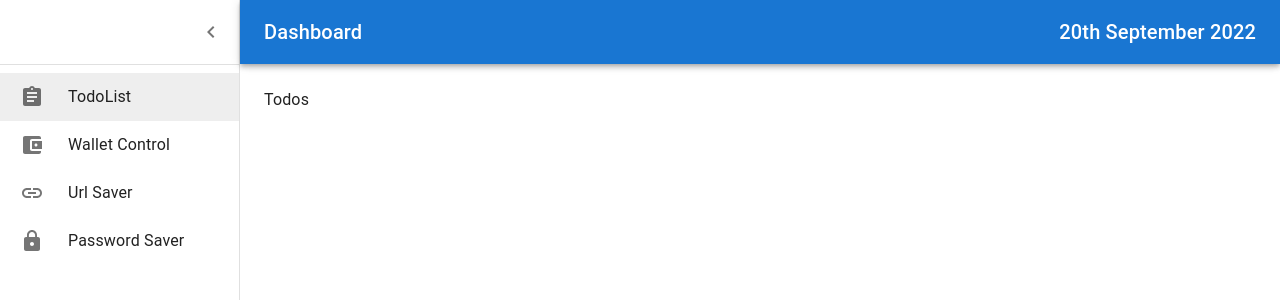
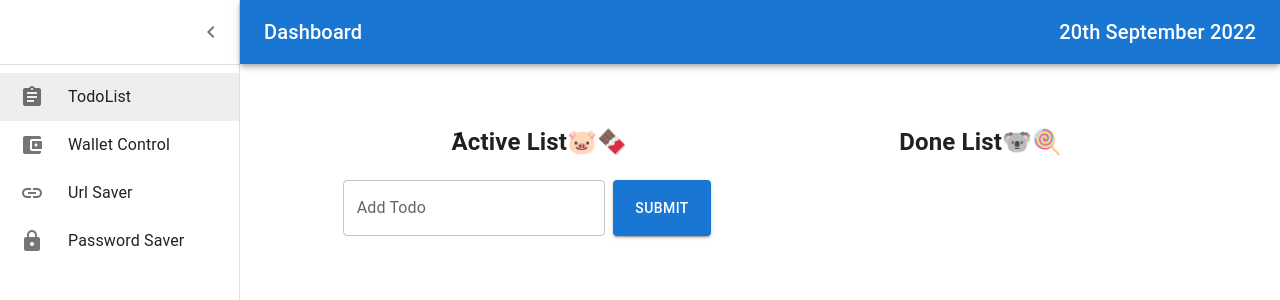
Before and after one commit to shayan0v0n/dashboard, a React (Create React App) app: page / in a window 1280 px wide. Shown: the top 300 px of the page. Built offline with nearby package versions, Linux system fonts and the light colour scheme.

Commit message:
feat: :building_construction: Develop Todo Part

```diff
--- /dev/null
+++ b/src/Components/ActiveListCard.tsx
@@ -0,0 +1,26 @@
+import { Card, Typography } from "@mui/material"
+import DeleteIcon from '@mui/icons-material/Delete';
+import CheckBoxIcon from '@mui/icons-material/CheckBox';
+
+interface activeListProps {
+    children?: JSX.Element,
+    deleteActiveListTodo?: any,
+    currentTodo?: string,
+    AddActiveListTodo?: any
+}
+
+const ActiveListCard = (props: activeListProps): JSX.Element => {
+  const {children, deleteActiveListTodo, currentTodo, AddActiveListTodo} = props
+
+  return (
+    <Card sx={{ margin: '1rem', padding: '.8rem', display: "flex", justifyContent: 'space-between' }}>
+        <Typography fontWeight="bold" sx={{ flexFlow: 1}}>{children}</Typography>
+        <div>
+          <DeleteIcon color="error" sx={{ margin: '0 .3rem', cursor: 'pointer' }} onClick={() => deleteActiveListTodo(currentTodo)} />
+          <CheckBoxIcon color="success" sx={{ margin: '0 .3rem', cursor: 'pointer' }} onClick={() => AddActiveListTodo(currentTodo)} />
+        </div>
+    </Card>
+  )
+}
+
+export default ActiveListCard
--- /dev/null
+++ b/src/Components/DoneListCard.tsx
@@ -0,0 +1,26 @@
+import { Card, Typography } from "@mui/material"
+import DeleteIcon from '@mui/icons-material/Delete';
+import KeyboardReturnIcon from '@mui/icons-material/KeyboardReturn';
+
+interface DoneListProps {
+    children?: JSX.Element,
+    currentTodo?: string,
+    returnDoneList?: any,
+    deleteDoneList?: any
+}
+
+const DoneListCard = (props: DoneListProps): JSX.Element => {
+    const {children, returnDoneList, currentTodo, deleteDoneList} = props
+
+  return (
+    <Card sx={{ margin: '1rem', padding: '.8rem', display: "flex", justifyContent: 'space-between' }}>
+        <Typography fontWeight="bold" sx={{ flexFlow: 1}}>{children}</Typography>
+        <div>
+          <DeleteIcon color="error" sx={{ margin: '0 .3rem', cursor: 'pointer' }} onClick={() => deleteDoneList(currentTodo)}/>
+          <KeyboardReturnIcon color="success" sx={{ margin: '0 .3rem', cursor: 'pointer' }} onClick={() => returnDoneList(currentTodo)} />
+        </div>
+    </Card>
+  )
+}
+
+export default DoneListCard
--- a/src/Containers/Todos.tsx
+++ b/src/Containers/Todos.tsx
@@ -1,7 +1,131 @@
-import React from 'react'
+import { Button, Grid, TextField } from '@mui/material'
+import { Container } from '@mui/system'
+import { useState } from 'react'
+import ActiveListCard from '../Components/ActiveListCard';
+import DoneListCard from '../Components/DoneListCard';
 
 export const Todos = () => {
+  const [ addTodo, setAddTodo ] = useState('');
+  const currentStorage: any = localStorage.getItem("dashboard")
+  const currentStorageJSON = JSON.parse(currentStorage);
+  const [currentActiveList, setCurrentActiveList]: any[] = useState(currentStorageJSON.todos.activeList)
+  const [currentDoneList, setCurrentDoneList]: any[] = useState(currentStorageJSON.todos.doneList)
+
+  const setAddTodoHandler = (todo: string): void => {
+    if (todo.trim().length == 0) return
+    const updateStorage: any[] = {
+      ...currentStorageJSON,
+      todos: {
+        ...currentStorageJSON.todos,
+        activeList: [...currentStorageJSON.todos.activeList, todo]
+      }
+    }
+    setCurrentActiveList([...currentStorageJSON.todos.activeList, todo])
+    localStorage.setItem('dashboard', JSON.stringify(updateStorage));
+
+    setAddTodo('')
+  }
+
+  const deleteActiveListTodoHandler = (todo: string) => {
+    const filteredActiveList = currentActiveList.filter((item: string) => {
+      return item !== todo
+    })
+
+    const updateStorage: any[] = {
+      ...currentStorageJSON,
+      todos: {
+        ...currentStorageJSON.todos,
+        activeList: filteredActiveList
+      }
+    }
+
+    setCurrentActiveList(filteredActiveList)
+    localStorage.setItem('dashboard', JSON.stringify(updateStorage));
+  }
+
+  const AddActiveListTodoHandler = (todo: string) => {
+    const filteredActiveList = currentActiveList.filter((item: string) => {
+      return item !== todo
+    })
+
+    const updateStorage: any[] = {
+      ...currentStorageJSON,
+      todos: {
+        activeList: filteredActiveList,
+        doneList: [...currentStorageJSON.todos.doneList, todo]
+      }
+    }
+
+    setCurrentActiveList(filteredActiveList)
+    setCurrentDoneList([...currentStorageJSON.todos.doneList, todo])
+    localStorage.setItem('dashboard', JSON.stringify(updateStorage));
+  }
+
+  const returnDoneListHandler = (todo: string) => {
+    const filteredDoneList = currentDoneList.filter((item: string) => {
+      return item !== todo
+    })
+
+    const updateStorage: any[] = {
+      ...currentStorageJSON,
+      todos: {
+        doneList: filteredDoneList,
+        activeList: [...currentStorageJSON.todos.activeList, todo]
+      }
+    }
+
+    setCurrentActiveList([...currentStorageJSON.todos.activeList, todo])
+    setCurrentDoneList(filteredDoneList)
+    localStorage.setItem('dashboard', JSON.stringify(updateStorage));
+  }
+
+  const deleteDoneListHandler = (todo: string) => {
+    const filteredDoneList = currentDoneList.filter((item: string) => {
+      return item !== todo
+    })
+
+    const updateStorage: any[] = {
+      ...currentStorageJSON,
+      todos: {
+        ...currentStorageJSON.todos,
+        doneList: filteredDoneList
+      }
+    }
+
+    setCurrentDoneList(filteredDoneList)
+    localStorage.setItem('dashboard', JSON.stringify(updateStorage));
+  }
+
   return (
-    <div>Todos</div>
+    <main>
+        <Container>
+      <Grid container gap={2} justifyContent="center">
+        <Grid item xs={12} md={5} margin="1rem" textAlign="center">
+          <h2>َActive List🐷🍫</h2>
+          { currentActiveList.map((todo: string, index: number) => (
+            <ActiveListCard key={index} currentTodo={todo} deleteActiveListTodo={deleteActiveListTodoHandler} AddActiveListTodo={AddActiveListTodoHandler}>
+              <>{todo}</>
+            </ActiveListCard>
+          )) }
+          <Grid container gap={1}>
+            <Grid item xs={8}>
+              <TextField id="filled-basic" label="Add Todo" variant="outlined" value={addTodo} onChange={(e) => setAddTodo(e.target.value)} fullWidth/>
+            </Grid>
+            <Grid item xs={3}>
+              <Button variant='contained' color='primary' fullWidth sx={{ height: '100%' }} onClick={() => setAddTodoHandler(addTodo)}>Submit</Button>
+            </Grid>
+          </Grid>
+        </Grid>
+        <Grid item xs={12} md={5} margin="1rem" textAlign="center">
+          <h2>Done List🐨🍭</h2>
+          { currentDoneList.map((todo: any, index: number) => (
+              <DoneListCard key={index} currentTodo={todo} returnDoneList={returnDoneListHandler} deleteDoneList={deleteDoneListHandler}>
+                {todo}
+              </DoneListCard>
+          )) }
+        </Grid>
+      </Grid>
+        </Container>
+    </main>
   )
 }
--- a/src/HOC/Templates.tsx
+++ b/src/HOC/Templates.tsx
@@ -22,6 +22,18 @@ import LinkIcon from '@mui/icons-material/Link';
 import LockIcon from '@mui/icons-material/Lock';
 import { format } from 'date-fns';
 import { Link } from 'react-router-dom';
+
+const dashboardDefault: {
+  todos: {
+    activeList: string[],
+    doneList: string[]
+  }
+} = {
+  todos: {
+    activeList: [],
+    doneList: []
+  }
+}
 
 const drawerWidth = 240;
 interface TemplateProps {children?: JSX.Element}
@@ -107,6 +119,9 @@ const Drawer = styled(MuiDrawer, { shouldForwardProp: (prop) => prop !== 'open'
 );
 
 const Templates = (props: TemplateProps): JSX.Element => {
+    if (!localStorage.getItem('dashboard')) {
+      localStorage.setItem('dashboard', JSON.stringify(dashboardDefault))
+    }
     const [open, setOpen] = useState(true);
     const handleDrawerOpen = () => {setOpen(true);};
     const handleDrawerClose = () => {setOpen(false);};
```
